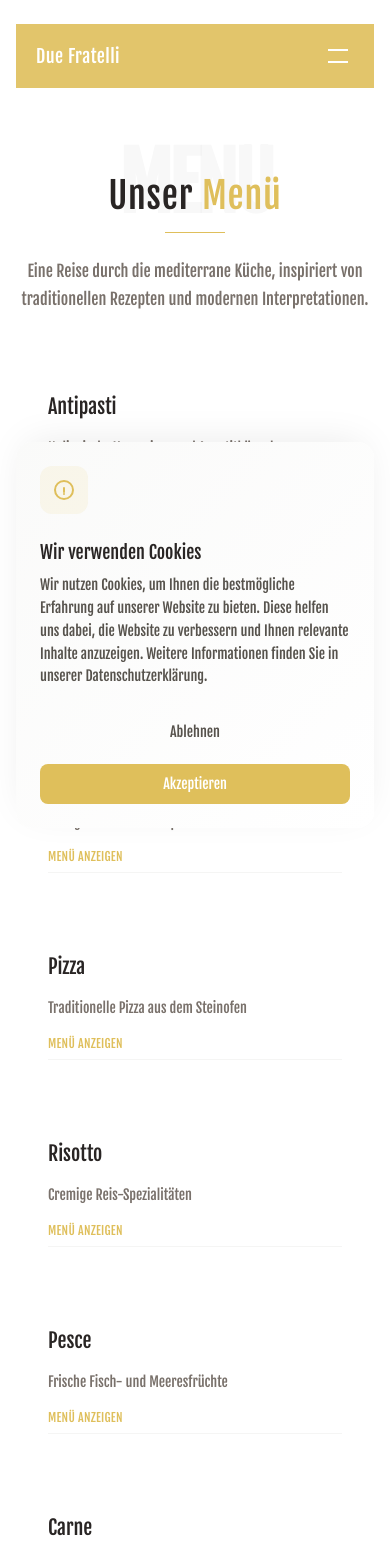
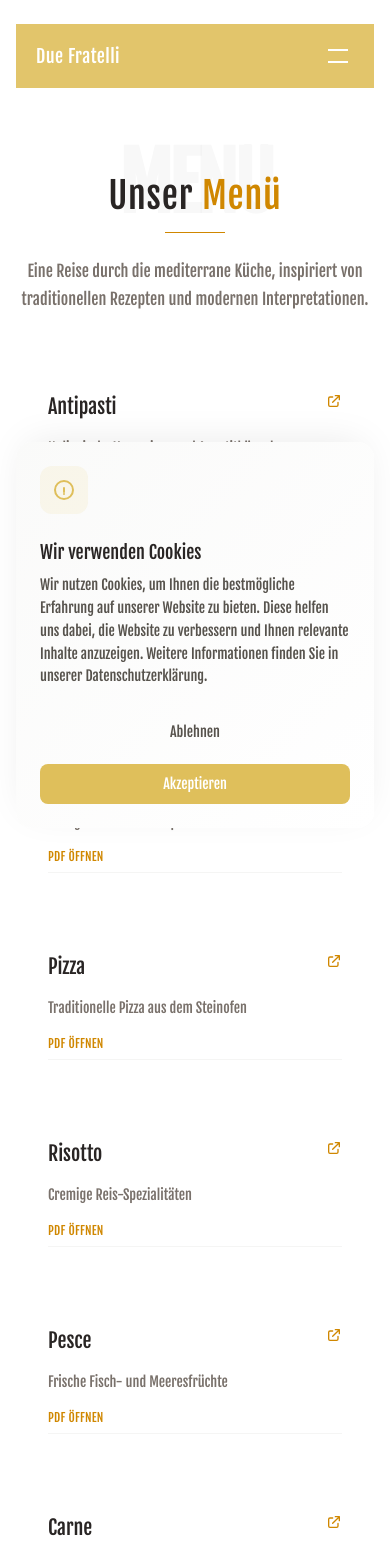
Before and after one commit to psuskin/due-fratelli, a Next.js app: page /menu in a window 390 px wide. Shown: the top 1559 px of the page. Built offline with nearby package versions, Linux system fonts and the light colour scheme.

Commit message:
fix menu pdf showing issue

```diff
--- a/src/components/Menu.tsx
+++ b/src/components/Menu.tsx
@@ -1,7 +1,7 @@
 'use client';
 
 import { AnimatePresence, motion } from 'framer-motion';
-import { useState } from 'react';
+import { useEffect, useState } from 'react';
 
 type Category = {
   id:
@@ -21,6 +21,22 @@ type Category = {
 const Menu = () => {
   const [selectedPdfUrl, setSelectedPdfUrl] = useState<string | null>(null);
   const [selectedMenuName, setSelectedMenuName] = useState<string>('');
+  const [isMobile, setIsMobile] = useState(false);
+
+  // Detect mobile device
+  useEffect(() => {
+    const checkMobile = () => {
+      const userAgent = typeof window !== 'undefined' ? window.navigator.userAgent : '';
+      const mobile = /Android|webOS|iPhone|iPad|iPod|BlackBerry|IEMobile|Opera Mini/i.test(
+        userAgent,
+      );
+      setIsMobile(mobile || window.innerWidth < 768);
+    };
+
+    checkMobile();
+    window.addEventListener('resize', checkMobile);
+    return () => window.removeEventListener('resize', checkMobile);
+  }, []);
 
   // Menu categories with PDF links
   const categories: Category[] = [
@@ -74,7 +90,7 @@ const Menu = () => {
     },
   ];
 
-  // PDF menu links (keeping original)
+  // PDF menu links
   const pdfMenus = [
     {
       id: 'desserts',
@@ -96,11 +112,16 @@ const Menu = () => {
     },
   ];
 
-  // Split categories into left and right sides
   const leftCategories = categories.slice(0, 4);
   const rightCategories = categories.slice(4, 8);
 
   const openPdfModal = (pdfUrl: string, menuName: string) => {
+    // On mobile, open PDF in new tab instead of modal
+    if (isMobile) {
+      window.open(pdfUrl, '_blank', 'noopener,noreferrer');
+      return;
+    }
+
     setSelectedPdfUrl(pdfUrl);
     setSelectedMenuName(menuName);
   };
@@ -130,10 +151,10 @@ const Menu = () => {
           {/* Main Content */}
           <div className="relative z-10">
             <h2 className="text-4xl font-light text-stone-800 sm:text-5xl tracking-wide">
-              Unser <span className="font-normal text-[#dfbf5b]">Menü</span>
+              Unser <span className="font-normal text-yellow-600">Menü</span>
             </h2>
             <motion.div
-              className="mt-4 h-[1px] bg-[#dfbf5b] mx-auto"
+              className="mt-4 h-[1px] bg-yellow-600 mx-auto"
               initial={{ width: 0 }}
               animate={{ width: '60px' }}
               transition={{ delay: 0.5, duration: 0.8 }}
@@ -156,7 +177,7 @@ const Menu = () => {
           >
             <div className="grid grid-cols-1 lg:grid-cols-2 gap-x-16 gap-y-6 relative">
               {/* Center Line - Hidden on mobile, visible on lg and up */}
-              <div className="hidden lg:block absolute left-1/2 top-0 bottom-0 w-px bg-gradient-to-b from-transparent via-[#dfbf5b]/30 to-transparent transform -translate-x-1/2" />
+              <div className="hidden lg:block absolute left-1/2 top-0 bottom-0 w-px bg-gradient-to-b from-transparent via-yellow-600/30 to-transparent transform -translate-x-1/2" />
 
               {/* Left Side - 4 cards with right-aligned text */}
               <div className="space-y-6">
@@ -170,18 +191,36 @@ const Menu = () => {
                       delay: index * 0.1,
                       duration: 0.5,
                     }}
-                    className="group cursor-pointer relative block w-full p-8 bg-white overflow-hidden transition-all duration-300"
+                    className="group cursor-pointer border-0 relative block w-full p-8 bg-white overflow-hidden transition-all duration-300"
                     whileTap={{ scale: 0.98 }}
                   >
                     {/* Filling background effect */}
-                    <div className="absolute inset-0 bg-[#dfbf5b]/5 transform origin-bottom transition-transform duration-300 ease-out scale-y-0 group-hover:scale-y-100" />
+                    <div className="absolute inset-0 bg-yellow-600/5 transform origin-bottom transition-transform duration-300 ease-out scale-y-0 group-hover:scale-y-100" />
 
                     {/* Content - Right aligned on lg and up */}
                     <div className="relative z-10 text-left lg:text-right">
                       <div className="flex items-start justify-between lg:flex-row-reverse mb-4">
-                        <h4 className="text-xl font-medium text-stone-800 group-hover:text-[#dfbf5b] transition-colors duration-300">
+                        <h4 className="text-xl font-medium text-stone-800 group-hover:text-yellow-600 transition-colors duration-300">
                           {category.name}
                         </h4>
+                        {/* Mobile indicator */}
+                        {isMobile && (
+                          <div className="flex items-center text-yellow-600 ml-2">
+                            <svg
+                              className="w-4 h-4"
+                              fill="none"
+                              stroke="currentColor"
+                              viewBox="0 0 24 24"
+                            >
+                              <path
+                                strokeLinecap="round"
+                                strokeLinejoin="round"
+                                strokeWidth={2}
+                                d="M10 6H6a2 2 0 00-2 2v10a2 2 0 002 2h10a2 2 0 002-2v-4M14 4h6m0 0v6m0-6L10 14"
+                              />
+                            </svg>
+                          </div>
+                        )}
                       </div>
 
                       {category.description && (
@@ -190,12 +229,12 @@ const Menu = () => {
                         </p>
                       )}
 
-                      <div className="mt-4 text-xs text-[#dfbf5b] font-medium uppercase tracking-wide">
-                        Menü anzeigen
+                      <div className="mt-4 text-xs text-yellow-600 font-medium uppercase tracking-wide">
+                        {isMobile ? 'PDF öffnen' : 'Menü anzeigen'}
                       </div>
 
                       {/* Bottom border */}
-                      <div className="absolute -bottom-2 left-0 right-0 h-[1px] bg-stone-100 group-hover:bg-[#dfbf5b] transition-colors duration-300" />
+                      <div className="absolute -bottom-2 left-0 right-0 h-[1px] bg-stone-100 group-hover:bg-yellow-600 transition-colors duration-300" />
                     </div>
                   </motion.button>
                 ))}
@@ -213,18 +252,36 @@ const Menu = () => {
                       delay: (index + 4) * 0.1,
                       duration: 0.5,
                     }}
-                    className="group cursor-pointer relative block w-full p-8 bg-white overflow-hidden transition-all duration-300"
+                    className="group cursor-pointer relative block w-full p-8 bg-white overflow-hidden transition-all duration-300 border-0"
                     whileTap={{ scale: 0.98 }}
                   >
                     {/* Filling background effect */}
-                    <div className="absolute inset-0 bg-[#dfbf5b]/5 transform origin-bottom transition-transform duration-300 ease-out scale-y-0 group-hover:scale-y-100" />
+                    <div className="absolute inset-0 bg-yellow-600/5 transform origin-bottom transition-transform duration-300 ease-out scale-y-0 group-hover:scale-y-100" />
 
                     {/* Content - Left aligned */}
                     <div className="relative z-10 text-left">
                       <div className="flex items-start justify-between mb-4">
-                        <h4 className="text-xl font-medium text-stone-800 group-hover:text-[#dfbf5b] transition-colors duration-300">
+                        <h4 className="text-xl font-medium text-stone-800 group-hover:text-yellow-600 transition-colors duration-300">
                           {category.name}
                         </h4>
+                        {/* Mobile indicator */}
+                        {isMobile && (
+                          <div className="flex items-center text-yellow-600 ml-2">
+                            <svg
+                              className="w-4 h-4"
+                              fill="none"
+                              stroke="currentColor"
+                              viewBox="0 0 24 24"
+                            >
+                              <path
+                                strokeLinecap="round"
+                                strokeLinejoin="round"
+                                strokeWidth={2}
+                                d="M10 6H6a2 2 0 00-2 2v10a2 2 0 002 2h10a2 2 0 002-2v-4M14 4h6m0 0v6m0-6L10 14"
+                              />
+                            </svg>
+                          </div>
+                        )}
                       </div>
 
                       {category.description && (
@@ -233,12 +290,12 @@ const Menu = () => {
                         </p>
                       )}
 
-                      <div className="mt-4 text-xs text-[#dfbf5b] font-medium uppercase tracking-wide">
-                        Menü anzeigen
+                      <div className="mt-4 text-xs text-yellow-600 font-medium uppercase tracking-wide">
+                        {isMobile ? 'PDF öffnen' : 'Menü anzeigen'}
                       </div>
 
                       {/* Bottom border */}
-                      <div className="absolute -bottom-2 left-0 right-0 h-[1px] bg-stone-100 group-hover:bg-[#dfbf5b] transition-colors duration-300" />
+                      <div className="absolute -bottom-2 left-0 right-0 h-[1px] bg-stone-100 group-hover:bg-yellow-600 transition-colors duration-300" />
                     </div>
                   </motion.button>
                 ))}
@@ -247,9 +304,9 @@ const Menu = () => {
           </motion.div>
         </AnimatePresence>
 
-        {/* PDF Modal */}
+        {/* PDF Modal - Only show on desktop */}
         <AnimatePresence>
-          {selectedPdfUrl && (
+          {selectedPdfUrl && !isMobile && (
             <motion.div
               initial={{ opacity: 0 }}
               animate={{ opacity: 1 }}
@@ -272,6 +329,51 @@ const Menu = () => {
                 {/* Header */}
                 <div className="flex items-center justify-between p-6 border-b border-stone-200">
                   <h3 className="text-xl font-medium text-stone-800">{selectedMenuName}</h3>
+                  <div className="flex items-center gap-4">
+                    {/* Download button */}
+                    <a
+                      href={selectedPdfUrl}
+                      download
+                      className="flex items-center gap-2 px-4 py-2 text-sm text-yellow-600 hover:text-yellow-700 transition-colors"
+                    >
+                      <svg
+                        className="w-4 h-4"
+                        fill="none"
+                        stroke="currentColor"
+                        viewBox="0 0 24 24"
+                      >
+                        <path
+                          strokeLinecap="round"
+                          strokeLinejoin="round"
+                          strokeWidth={2}
+                          d="M12 10v6m0 0l-3-3m3 3l3-3m2 8H7a2 2 0 01-2-2V5a2 2 0 012-2h5.586a1 1 0 01.707.293l5.414 5.414a1 1 0 01.293.707V19a2 2 0 01-2 2z"
+                        />
+                      </svg>
+                      Download
+                    </a>
+                    {/* Open in new tab button */}
+                    <a
+                      href={selectedPdfUrl}
+                      target="_blank"
+                      rel="noopener noreferrer"
+                      className="flex items-center gap-2 px-4 py-2 text-sm text-yellow-600 hover:text-yellow-700 transition-colors"
+                    >
+                      <svg
+                        className="w-4 h-4"
+                        fill="none"
+                        stroke="currentColor"
+                        viewBox="0 0 24 24"
+                      >
+                        <path
+                          strokeLinecap="round"
+                          strokeLinejoin="round"
+                          strokeWidth={2}
+                          d="M10 6H6a2 2 0 00-2 2v10a2 2 0 002 2h10a2 2 0 002-2v-4M14 4h6m0 0v6m0-6L10 14"
+                        />
+                      </svg>
+                      Neuer Tab
+                    </a>
+                    {/* Close button */}
                     <button
                       onClick={closePdfModal}
                       className="p-2 rounded-full hover:bg-stone-100 transition-colors duration-200"
@@ -292,14 +394,20 @@ const Menu = () => {
                       </svg>
                     </button>
                   </div>
+                </div>
 
-                {/* PDF Iframe */}
+                {/* PDF Iframe with enhanced mobile support */}
                 <div className="h-[calc(100%-80px)]">
                   <iframe
-                    src={selectedPdfUrl}
+                    src={`${selectedPdfUrl}#toolbar=1&navpanes=1&scrollbar=1&view=FitH`}
                     title={selectedMenuName}
                     className="w-full h-full border-0"
                     loading="lazy"
+                    allow="fullscreen"
+                    style={{
+                      border: 'none',
+                      outline: 'none',
+                    }}
                   />
                 </div>
               </motion.div>
@@ -316,7 +424,7 @@ const Menu = () => {
         >
           <div className="text-center mb-12">
             <h3 className="text-2xl font-light text-stone-800">Weitere Speisekarten</h3>
-            <div className="mt-2 h-[1px] bg-[#dfbf5b] w-16 mx-auto" />
+            <div className="mt-2 h-[1px] bg-yellow-600 w-16 mx-auto" />
           </div>
 
           <div className="grid grid-cols-1 md:grid-cols-3 gap-8">
@@ -326,22 +434,22 @@ const Menu = () => {
                 href={menu.url}
                 target="_blank"
                 rel="noopener noreferrer"
-                className="group relative block p-8 bg-white rounded-lg overflow-hidden"
+                className="group relative block p-8 bg-white rounded-lg overflow-hidden border border-stone-100 hover:border-yellow-600/20"
                 whileHover={{ scale: 1.01 }}
                 whileTap={{ scale: 0.98 }}
               >
                 {/* Filling background effect */}
-                <div className="absolute inset-0 bg-[#dfbf5b]/10 transform origin-left transition-transform duration-300 ease-out scale-x-0 group-hover:scale-x-100" />
+                <div className="absolute inset-0 bg-yellow-600/10 transform origin-left transition-transform duration-300 ease-out scale-x-0 group-hover:scale-x-100" />
 
                 {/* Content */}
                 <div className="relative z-10">
                   <div className="flex items-start justify-between">
-                    <h4 className="text-lg font-medium text-stone-800 group-hover:text-[#dfbf5b] transition-colors duration-300">
+                    <h4 className="text-lg font-medium text-stone-800 group-hover:text-yellow-600 transition-colors duration-300">
                       {menu.name}
                     </h4>
-                    <div className="ml-4 p-2 rounded-full bg-white/80 backdrop-blur-sm shadow-sm group-hover:bg-[#dfbf5b]/10 transition-colors duration-300">
+                    <div className="ml-4 p-2 rounded-full bg-white/80 backdrop-blur-sm shadow-sm group-hover:bg-yellow-600/10 transition-colors duration-300">
                       <svg
-                        className="w-4 h-4 text-stone-400 group-hover:text-[#dfbf5b]"
+                        className="w-4 h-4 text-stone-400 group-hover:text-yellow-600"
                         fill="none"
                         stroke="currentColor"
                         viewBox="0 0 24 24"
@@ -361,7 +469,7 @@ const Menu = () => {
                   </p>
 
                   {/* Bottom border */}
-                  <div className="absolute bottom-0 left-0 right-0 h-[1px] bg-stone-100 group-hover:bg-[#dfbf5b] transition-colors duration-300" />
+                  <div className="absolute bottom-0 left-0 right-0 h-[1px] bg-stone-100 group-hover:bg-yellow-600 transition-colors duration-300" />
                 </div>
               </motion.a>
             ))}
--- a/src/components/OurChef.tsx
+++ b/src/components/OurChef.tsx
@@ -26,7 +26,7 @@ const OurChef = () => {
       <div className="sticky top-0 h-screen w-full overflow-hidden">
         <div className="absolute inset-0">
           <Image
-            src="https://le-cdn.website-editor.net/s/9ac4331451a84393a6206256715af4cf/dms3rep/multi/opt/WhatsApp+Image+2024-07-08+at+15.50.13-1920w.jpeg?Expires=1753290971&Signature=VDzMBogJYwE5veZs3Aw70mxX01uuIVc9sOelkPoHcQ857nxF7BN6n1StDz2s0JbxIaH4CsJYhwrVYM5g3tqWLVmfUdwOZZ0JADxGqwvsaW3oc7vPILLO7avaiuufTt9pvoaDSAbXLI3PGakdjIL4o2VDDrVaaqyVj40Bu10os1l5P7Dq64Ej9g~R~wtLa2Vft8q3Vj5goh5~~gSjc5uOZrE7jhAd~GtvUu6TPhyP3FooauGZh0UndjkSNAG9w7ma~UZc7r-f49GF0LOsw~Ordevr7fqcYdlh-Bu-ssM2CqdfnjhYlWCpaKqqiv8r9fbhO1fn0GmlO5r6exP6Havl1A__&Key-Pair-Id=K2NXBXLF010TJW"
+            src="https://le-cdn.website-editor.net/s/9ac4331451a84393a6206256715af4cf/dms3rep/multi/opt/WhatsApp+Image+2024-07-08+at+15.50.13-1920w.jpeg?Expires=1756711519&Signature=Dp9JOIhcTu~yhhU3WVqhzlIOakVw2KpojF3lp4RzRgYPvU5ch-HWeZ~UzYwGw4fIV8NQqK9XAgicmQBx5PLxj1x9YBpwSBtTIqBch~I~NfUxOR0oTKuSJPT0GtkBAgCOK-ntVqLqc3qCJ5kEb4mhlnzFvkjnDF7TO3FwhFAoLcH069ATlaWHbeNHMDBL~2SPmJ0-5EczwzTZo2o5LtHaunnse3dQa3hB3LZIWd2XW69mJC1Ke4PqOT--8Sro2iPYD-nYiQPX59U0ws-1IzGaHFGodaS~06GbH7fB5dJTYowWkR7-uPUKC0Tbm2zOHllc~dNH4btxUzWH~kYoM6a-wA__&Key-Pair-Id=K2NXBXLF010TJW"
             alt="Our Executive Chef preparing a dish with precision and passion"
             fill
             className="object-cover"
```
Lines whose indentation alone changed are shown as unchanged.
